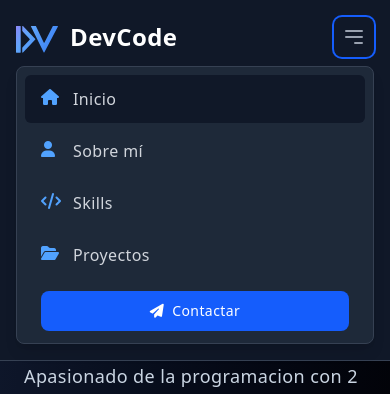
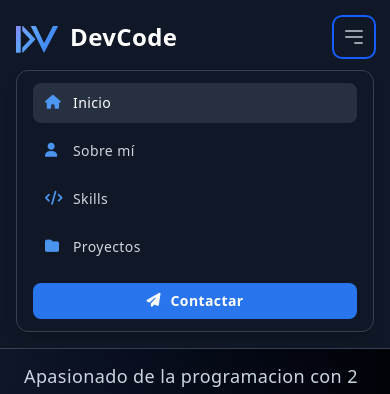
Before and after one commit to SamaelMedina28/Portafolio-React-Ts, a React (Vite) app: page / in a window 390 px wide. Both pictures are taken after a click on the button 354 px from the left and 37 px from the top of the page. Shown: the top 394 px of the page. Built offline with nearby package versions, Linux system fonts and the light colour scheme.

Commit message:
Creacion de mousedown fuera del menu desplegable

```diff
--- a/src/components/Navbar.tsx
+++ b/src/components/Navbar.tsx
@@ -1,5 +1,5 @@
 import Logo from "./ui/Logo";
-import { useState } from "react";
+import { useState, useRef, useEffect } from "react";
 import NavItem from "./ui/NavItem";
 export default function Navbar() {
     const [isOpen, setIsOpen] = useState(false);
@@ -9,6 +9,18 @@ export default function Navbar() {
         setCurrentSection(section);
         setIsOpen(false);
     };
+    const menuRef = useRef<HTMLDivElement>(null);
+    useEffect(() => {
+        const handleClickOutside = (event: MouseEvent) => {
+            if (menuRef.current && !menuRef.current.contains(event.target as Node)) {
+                setIsOpen(false);
+            }
+        };
+        document.addEventListener("mousedown", handleClickOutside);
+        return () => {
+            document.removeEventListener("mousedown", handleClickOutside);
+        };
+    }, []);
     return (
         <nav className="bg-gray-900 fixed w-full z-20 top-0 start-0 border-b border-gray-700">
             <div className="max-w-screen-xl flex flex-wrap items-center justify-between mx-auto p-4">
@@ -35,42 +47,48 @@ export default function Navbar() {
                 </div>
 
                 {/* Menú móvil */}
-                <div id="mobile-menu" className="hidden w-full md:hidden" style={{ display: isOpen ? "block" : "none" }}>
-                    <div className="px-2 pt-2 pb-3 space-y-1 bg-gray-800 rounded-lg shadow-lg mt-2 border border-gray-700">
-                        <a href="#"
-                            onClick={() => handleSectionChange("inicio")}
-                            className={`flex items-center px-4 py-3 text-base font-medium text-gray-300 hover:text-white hover:bg-gray-700 rounded-md group transition-colors duration-200 ${currentSection === "inicio" ? "bg-gray-900" : ""}`}>
-                            <i className="fas fa-home w-5 h-5 mr-3 text-blue-400"></i>
-                            Inicio
-                        </a>
-                        <a href="#sobre-mi"
-                            onClick={() => handleSectionChange("sobre-mi")}
-                            className={`flex items-center px-4 py-3 text-base font-medium text-gray-300 hover:text-white hover:bg-gray-700 rounded-md group transition-colors duration-200 ${currentSection === "sobre-mi" ? "bg-gray-900" : ""}`}>
-                            <i className="fas fa-user w-5 h-5 mr-3 text-blue-400"></i>
-                            Sobre mí
-                        </a>
-                        <a href="#skills"
-                            onClick={() => handleSectionChange("skills")}
-                            className={`flex items-center px-4 py-3 text-base font-medium text-gray-300 hover:text-white hover:bg-gray-700 rounded-md group transition-colors duration-200 ${currentSection === "skills" ? "bg-gray-900" : ""}`}>
-                            <i className="fas fa-code w-5 h-5 mr-3 text-blue-400"></i>
-                            Skills
-                        </a>
-                        <a href="#proyectos"
-                            onClick={() => handleSectionChange("proyectos")}
-                            className={`flex items-center px-4 py-3 text-base font-medium text-gray-300 hover:text-white hover:bg-gray-700 rounded-md group transition-colors duration-200 ${currentSection === "proyectos" ? "bg-gray-900" : ""}`}>
-                            <i className="fas fa-folder-open w-5 h-5 mr-3 text-blue-400"></i>
-                            Proyectos
-                        </a>
-                        <div className="pt-2 px-4">
-                            <a href="#contacto"
+                <div
+                    id="mobile-menu"
+                    className={`w-full md:hidden transition-all duration-300 ease-in-out ${isOpen ? "opacity-100 max-h-[1000px]" : "opacity-0 max-h-0 overflow-hidden"}`}
+                    ref={menuRef}
+                >
+                    <div className="px-4 py-3 space-y-2 bg-[#111827]/95 backdrop-blur-md rounded-xl mt-3 border border-gray-700 shadow-lg shadow-black/20">
+                        {[
+                            { id: "inicio", icon: "fa-home", label: "Inicio" },
+                            { id: "sobre-mi", icon: "fa-user", label: "Sobre mí" },
+                            { id: "skills", icon: "fa-code", label: "Skills" },
+                            { id: "proyectos", icon: "fa-folder", label: "Proyectos" },
+                        ].map(({ id, icon, label }) => (
+                            <a
+                                key={id}
+                                href={`#${id}`}
+                                onClick={() => handleSectionChange(id)}
+                                className={`flex items-center px-3 py-2.5 text-sm font-medium rounded-lg transition-all duration-200 ${currentSection === id
+                                        ? "text-white bg-gray-700/60"
+                                        : "text-gray-300 hover:text-white hover:bg-gray-700/30"
+                                    }`}
+                            >
+                                <i className={`fas ${icon} w-4 h-4 mr-3 text-blue-400/90`}></i>
+                                {label}
+                            </a>
+                        ))}
+
+                        <div className="pt-2">
+                            <a
+                                href="#contacto"
                                 onClick={() => handleSectionChange("contacto")}
-                                className={`flex items-center justify-center w-full px-4 py-2.5 text-sm font-medium text-white bg-blue-600 hover:bg-blue-700 rounded-lg transition-all duration-300 hover:shadow-lg hover:shadow-blue-500/20 ${currentSection === "contacto" ? "bg-gray-900" : ""}`}>
-                                <i className="fas fa-paper-plane mr-2"></i>
+                                className={`flex items-center justify-center w-full px-4 py-2 text-sm font-semibold rounded-lg transition-all duration-300 ${currentSection === "contacto"
+                                        ? "bg-blue-600 text-white shadow-inner"
+                                        : "bg-blue-500/90 hover:bg-blue-600 text-white hover:shadow-lg hover:shadow-blue-500/30"
+                                    }`}
+                            >
+                                <i className="fas fa-paper-plane w-4 h-4 mr-2"></i>
                                 Contactar
                             </a>
                         </div>
                     </div>
                 </div>
+
 
                 {/* Menú de escritorio */}
                 <div className="hidden md:flex items-center justify-between w-auto" id="desktop-menu">
```
